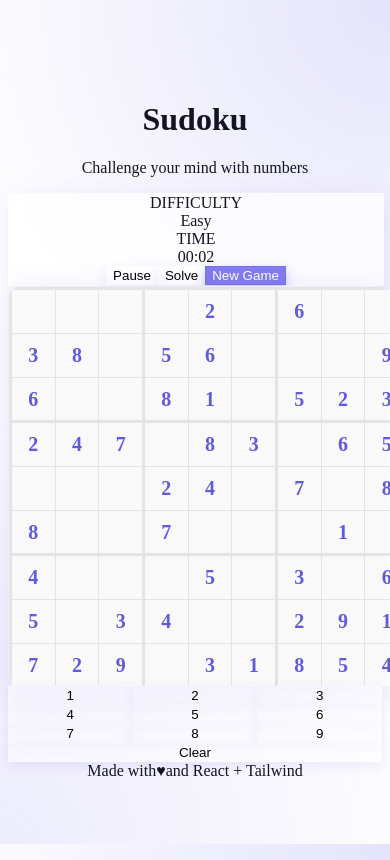
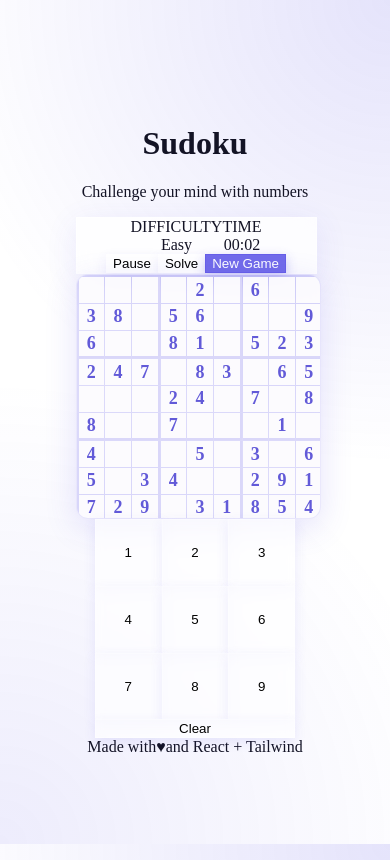
Before and after one commit to f1amee-dev/sudoku, a React (Vite) app: page / in a window 390 px wide. Both pictures are taken after a click on the button "Easy". Built offline with nearby package versions, Linux system fonts and the light colour scheme.

Commit message:
fix layout and sizing issues for better responsiveness

```diff
--- a/src/App.tsx
+++ b/src/App.tsx
@@ -13,6 +13,7 @@ function App() {
 
   return (
     <div className="min-h-screen flex flex-col items-center justify-center p-4 bg-gradient-to-b from-white to-secondary/30">
+      <div className="w-full max-w-4xl mx-auto flex flex-col items-center">
         <header className="mb-8 text-center">
           <h1 className="text-5xl font-bold mb-2 text-primary">Sudoku</h1>
           <p className="text-muted-foreground">Challenge your mind with numbers</p>
@@ -21,7 +22,7 @@ function App() {
         {!gameStarted ? (
           <div className="w-full max-w-md p-8 rounded-2xl shadow-lg glass-panel">
             <h2 className="text-xl font-semibold mb-6 text-center">Select Difficulty</h2>
-          <div className="flex flex-col gap-4">
+            <div className="grid grid-cols-3 gap-4">
               <button
                 onClick={() => { setDifficulty('easy'); setGameStarted(true); }}
                 className="py-4 px-6 rounded-xl glass-button font-medium"
@@ -43,7 +44,7 @@ function App() {
             </div>
           </div>
         ) : (
-        <div className="flex flex-col md:flex-row gap-8 items-start justify-center w-full max-w-4xl">
+          <div className="flex flex-col md:flex-row gap-8 items-start justify-center">
             <SudokuBoard
               difficulty={difficulty}
               onBackToMenu={handleBackToMenu}
@@ -58,6 +59,7 @@ function App() {
           <span>and React + Tailwind</span>
         </footer>
       </div>
+    </div>
   );
 }
 
--- a/src/components/GameControls.tsx
+++ b/src/components/GameControls.tsx
@@ -34,8 +34,9 @@ const GameControls = ({ onNewGame, difficulty, onSolve }: GameControlsProps) =>
   };
 
   return (
-    <div className="w-full max-w-md mx-auto p-5 rounded-xl glass-panel flex flex-col md:flex-row items-center justify-between gap-4">
-      <div className="flex flex-col items-center md:items-start">
+    <div className="w-full rounded-xl glass-panel flex flex-col sm:flex-row items-center justify-between gap-3 p-4">
+      <div className="flex gap-4 items-center justify-center sm:justify-start w-full sm:w-auto">
+        <div className="flex flex-col items-center">
           <span className="text-xs text-muted-foreground uppercase tracking-wide">Difficulty</span>
           <span className="font-medium text-foreground capitalize">{difficulty}</span>
         </div>
@@ -44,11 +45,12 @@ const GameControls = ({ onNewGame, difficulty, onSolve }: GameControlsProps) =>
           <span className="text-xs text-muted-foreground uppercase tracking-wide">Time</span>
           <span className="font-mono font-medium text-foreground">{formatTime(timeElapsed)}</span>
         </div>
+      </div>
 
-      <div className="flex flex-wrap gap-2 justify-center">
+      <div className="flex gap-2 justify-center">
         <button
           onClick={() => setIsTimerRunning(!isTimerRunning)}
-          className="py-2 px-4 rounded-lg glass-button text-sm font-medium"
+          className="py-2 px-3 rounded-lg glass-button text-sm font-medium"
           aria-label={isTimerRunning ? 'Pause game' : 'Resume game'}
         >
           {isTimerRunning ? 'Pause' : 'Resume'}
@@ -57,7 +59,7 @@ const GameControls = ({ onNewGame, difficulty, onSolve }: GameControlsProps) =>
         {onSolve && (
           <button
             onClick={onSolve}
-            className="py-2 px-4 rounded-lg glass-button text-sm font-medium"
+            className="py-2 px-3 rounded-lg glass-button text-sm font-medium"
             aria-label="Solve the puzzle automatically"
           >
             Solve
@@ -66,7 +68,7 @@ const GameControls = ({ onNewGame, difficulty, onSolve }: GameControlsProps) =>
 
         <button
           onClick={onNewGame}
-          className="py-2 px-4 rounded-lg glass-button-primary text-sm font-medium"
+          className="py-2 px-3 rounded-lg glass-button-primary text-sm font-medium"
           aria-label="Start a new game"
         >
           New Game
--- a/src/components/NumberPad.tsx
+++ b/src/components/NumberPad.tsx
@@ -22,19 +22,21 @@ const NumberPad = () => {
   };
 
   return (
-    <div className="number-pad grid grid-cols-3 gap-3 w-full max-w-xs">
+    <div className="w-full max-w-[200px] mx-auto">
+      <div className="grid grid-cols-3 gap-2 mb-2">
         {numbers.map(number => (
           <button
             key={number}
-          className="p-4 rounded-xl glass-button text-lg font-medium text-primary"
+            className="p-3 rounded-lg glass-button text-lg font-medium text-primary aspect-square flex items-center justify-center"
             onClick={() => handleNumberClick(number)}
             aria-label={`Enter ${number}`}
           >
             {number}
           </button>
         ))}
+      </div>
       <button
-        className="p-4 rounded-xl glass-button text-destructive col-span-3 font-medium"
+        className="p-2 rounded-lg glass-button text-destructive w-full font-medium"
         onClick={handleClearClick}
         aria-label="Clear selected cell"
       >
--- a/src/components/SudokuBoard.tsx
+++ b/src/components/SudokuBoard.tsx
@@ -200,7 +200,7 @@ const SudokuBoard = ({ difficulty, onBackToMenu }: SudokuBoardProps) => {
   };
 
   return (
-    <div className="flex flex-col gap-4 w-full max-w-md">
+    <div className="flex flex-col gap-4 w-full max-w-sm">
       <GameControls
         difficulty={difficulty}
         onNewGame={onBackToMenu || startNewGame}
@@ -208,7 +208,7 @@ const SudokuBoard = ({ difficulty, onBackToMenu }: SudokuBoardProps) => {
       />
 
       <div className="relative">
-        <div className="sudoku-grid w-full max-w-md mx-auto">
+        <div className="sudoku-grid w-full aspect-square mx-auto">
           {grid.map((row, rowIndex) =>
             row.map((cell, colIndex) => (
               <SudokuCell
--- a/src/index.css
+++ b/src/index.css
@@ -89,22 +89,22 @@
 }
 
 .glass-panel {
-  background: rgba(255, 255, 255, 0.7);
+  background: rgba(255, 255, 255, 0.8);
   backdrop-filter: blur(10px);
-  border: 1px solid rgba(255, 255, 255, 0.18);
+  border: 1px solid rgba(255, 255, 255, 0.3);
   box-shadow: 0 8px 32px 0 rgba(79, 70, 229, 0.1);
 }
 
 .glass-button {
-  background: rgba(255, 255, 255, 0.5);
+  background: rgba(255, 255, 255, 0.7);
   backdrop-filter: blur(5px);
-  border: 1px solid rgba(255, 255, 255, 0.18);
+  border: 1px solid rgba(255, 255, 255, 0.3);
   box-shadow: 0 4px 12px rgba(79, 70, 229, 0.1);
-  transition: all 0.3s ease;
+  transition: all 0.2s ease;
 }
 
 .glass-button:hover {
-  background: rgba(255, 255, 255, 0.8);
+  background: rgba(255, 255, 255, 0.9);
   box-shadow: 0 4px 16px rgba(79, 70, 229, 0.2);
   transform: translateY(-2px);
 }
@@ -114,12 +114,12 @@
 }
 
 .glass-button-primary {
-  background: rgba(79, 70, 229, 0.7);
+  background: rgba(79, 70, 229, 0.8);
   backdrop-filter: blur(5px);
-  border: 1px solid rgba(79, 70, 229, 0.18);
+  border: 1px solid rgba(79, 70, 229, 0.3);
   box-shadow: 0 4px 12px rgba(79, 70, 229, 0.3);
   color: white;
-  transition: all 0.3s ease;
+  transition: all 0.2s ease;
 }
 
 .glass-button-primary:hover {
@@ -137,12 +137,13 @@
   grid-template-columns: repeat(9, 1fr);
   grid-template-rows: repeat(9, 1fr);
   gap: 1px;
-  background-color: hsl(var(--border));
-  padding: 3px;
+  background-color: rgba(79, 70, 229, 0.2);
+  padding: 2px;
   border-radius: var(--radius);
   box-shadow: 0 8px 32px rgba(79, 70, 229, 0.15);
   border: 1px solid rgba(255, 255, 255, 0.4);
   backdrop-filter: blur(5px);
+  overflow: hidden;
 }
 
 .sudoku-cell {
@@ -150,9 +151,9 @@
   display: flex;
   align-items: center;
   justify-content: center;
-  font-size: 1.25rem;
+  font-size: 1.125rem;
   font-weight: 500;
-  background-color: rgba(255, 255, 255, 0.8);
+  background-color: rgba(255, 255, 255, 0.9);
   cursor: pointer;
   transition: all 0.2s ease;
 }
@@ -180,7 +181,7 @@
 
 /* Add borders for 3x3 boxes */
 .sudoku-cell:nth-child(3n) {
-  border-right: 2px solid hsl(var(--border));
+  border-right: 2px solid rgba(79, 70, 229, 0.2);
 }
 
 .sudoku-cell:nth-child(9n) {
@@ -189,5 +190,5 @@
 
 .sudoku-grid > div:nth-child(n+19):nth-child(-n+27),
 .sudoku-grid > div:nth-child(n+46):nth-child(-n+54) {
-  border-bottom: 2px solid hsl(var(--border));
+  border-bottom: 2px solid rgba(79, 70, 229, 0.2);
 }
```
Also changed, not shown: 1 other file (tests, documents, lock files or other folders). Lines whose indentation alone changed are shown as unchanged.
